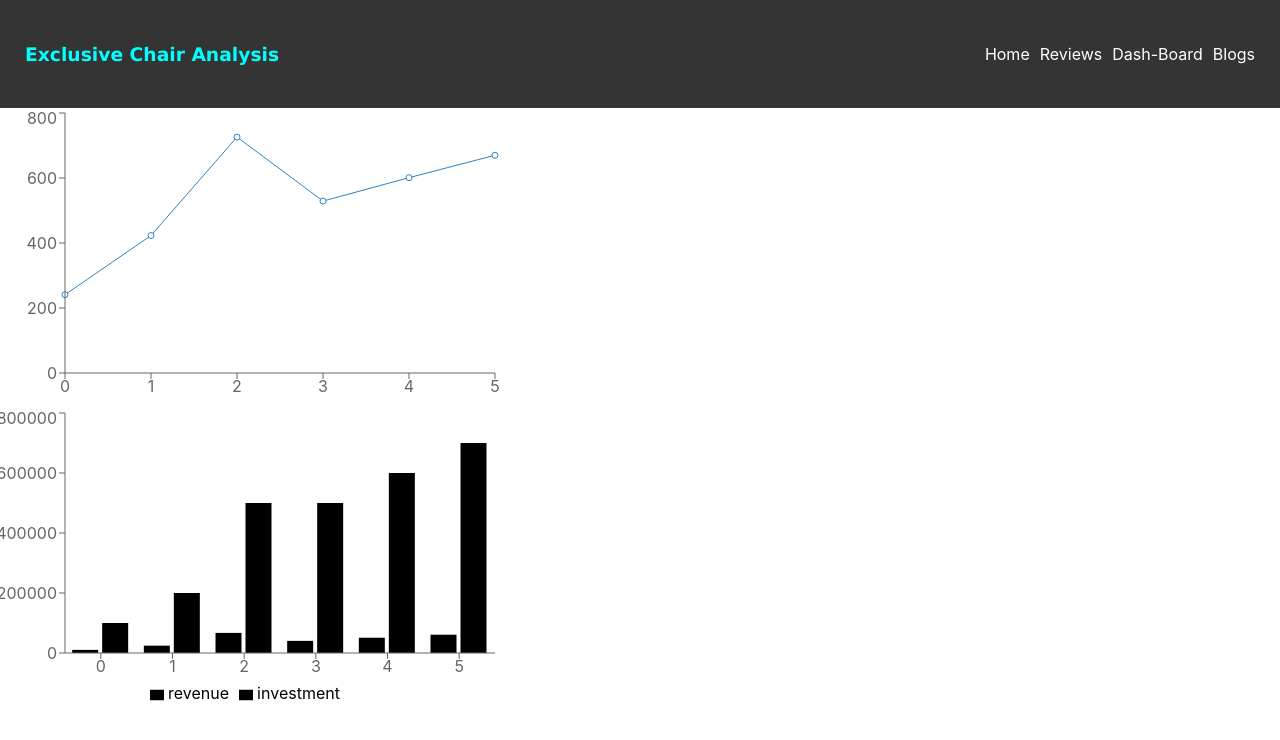
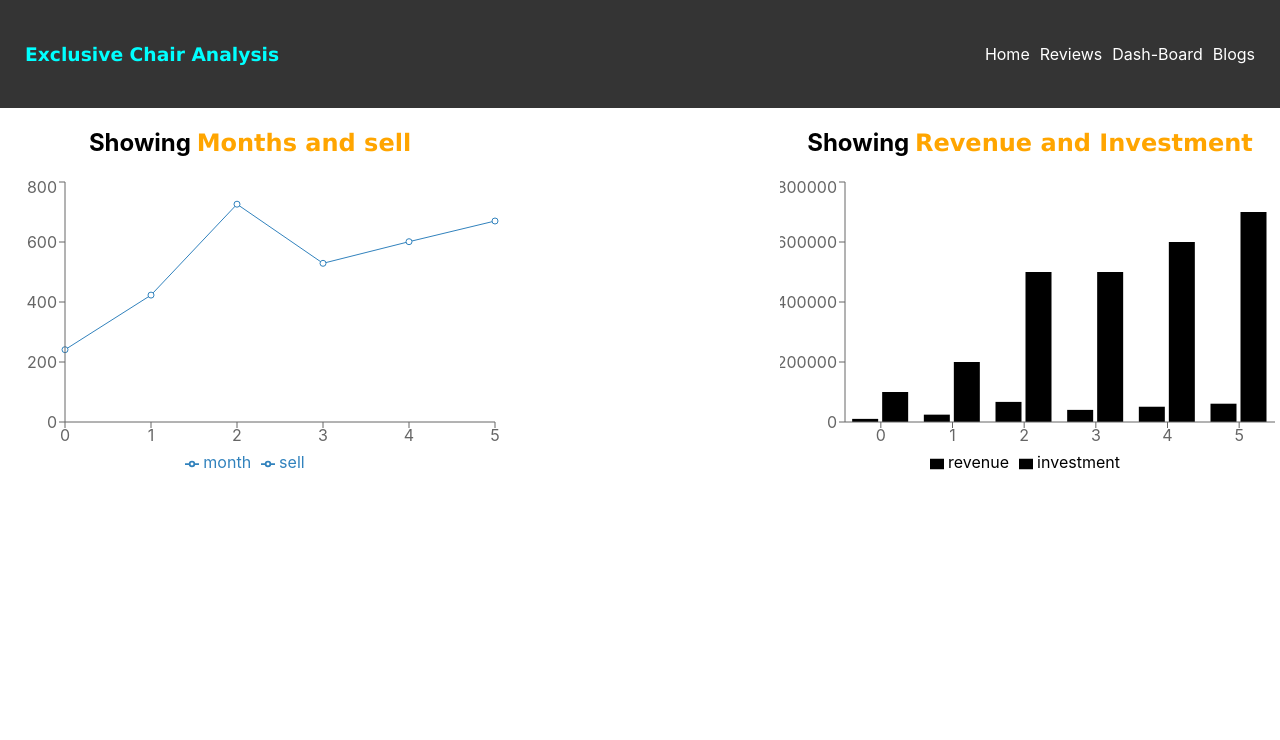
Before and after one commit to sabbir-hossen66/product-analysis-website, a React (Create React App) app: page /dashboard in a window 1280 px wide. Shown: the top 740 px of the page. Built offline with nearby package versions, Linux system fonts and the light colour scheme.

Commit message:
added netlify live link set to github

```diff
--- a/public/index.html
+++ b/public/index.html
@@ -1,14 +1,12 @@
 <!DOCTYPE html>
 <html lang="en">
+
 <head>
   <meta charset="utf-8" />
   <link rel="icon" href="%PUBLIC_URL%/favicon.ico" />
   <meta name="viewport" content="width=device-width, initial-scale=1" />
   <meta name="theme-color" content="#000000" />
-    <meta
-      name="description"
-      content="Web site created using create-react-app"
-    />
+  <meta name="description" content="Web site created using create-react-app" />
   <link rel="apple-touch-icon" href="%PUBLIC_URL%/logo192.png" />
   <!--
       manifest.json provides metadata used when your web app is installed on a
@@ -24,8 +22,9 @@
       work correctly both with client-side routing and a non-root public URL.
       Learn how to configure a non-root public URL by running `npm run build`.
     -->
-    <title>React App</title>
+  <title>Productive Chair</title>
 </head>
+
 <body>
   <noscript>You need to enable JavaScript to run this app.</noscript>
   <div id="root"></div>
@@ -40,4 +39,5 @@
       To create a production bundle, use `npm run build` or `yarn build`.
     -->
 </body>
+
 </html>
--- a/src/components/DashBoard/DashBoard.css
+++ b/src/components/DashBoard/DashBoard.css
@@ -0,0 +1,15 @@
+.parent-chart-container {
+    display: flex;
+    justify-content: space-between;
+    text-align: center;
+
+}
+
+.header-color {
+    color: orange;
+    font-family: 'Lucida Sans', 'Lucida Sans Regular', 'Lucida Grande', 'Lucida Sans Unicode', Geneva, Verdana, sans-serif;
+}
+
+.tool-style {
+    color: aqua;
+}
--- a/src/components/DashBoard/DashBoard.js
+++ b/src/components/DashBoard/DashBoard.js
@@ -1,5 +1,6 @@
 import React from 'react';
 import { Bar, BarChart, Legend, Line, LineChart, Tooltip, XAxis, YAxis } from "recharts";
+import './DashBoard.css'
 const DashBoard = () => {
     const data = [
         {
@@ -42,6 +43,7 @@ const DashBoard = () => {
     return (
         <div className='parent-chart-container'>
             <div className="my-5">
+                <h2>Showing <span className='header-color'>Months and sell</span></h2>
                 <LineChart width={500} height={300} data={data}>
                     <Line dataKey={"month"}></Line>
 
@@ -49,9 +51,11 @@ const DashBoard = () => {
                     <XAxis></XAxis>
                     <YAxis></YAxis>
                     <Tooltip></Tooltip>
+                    <Legend></Legend>
                 </LineChart>
             </div>
             <div>
+                <h2>Showing <span className='header-color'>Revenue and Investment</span></h2>
                 <BarChart width={500} height={300} data={data}>
                     <Bar dataKey={"revenue"}></Bar>
                     <Bar style={{ backgroundColor: "orange" }} dataKey={"investment"}></Bar>
--- a/src/components/Home/Home.css
+++ b/src/components/Home/Home.css
@@ -3,6 +3,7 @@
     background-color: wheat;
     padding-bottom: 20px;
     align-items: center;
+    justify-content: space-evenly;
 
 
 }
--- a/src/components/Home/Home.js
+++ b/src/components/Home/Home.js
@@ -26,7 +26,7 @@ const Home = () => {
                 </div>
 
             </div>
-            {/* review */}
+            {/* second part */}
             <h2 className='user-review'>User Review</h2>
             <div className='review-container'>
                 {
@@ -36,7 +36,7 @@ const Home = () => {
 
             </div>
             <div className='button-container'>
-                <button className='review-button' onClick={() => navigate('/reviews')}>Reviews </button>
+                <button className='review-button' onClick={() => navigate('/reviews')}> All Reviews </button>
             </div>
         </div>
     );
```
Lines whose indentation alone changed are shown as unchanged.
